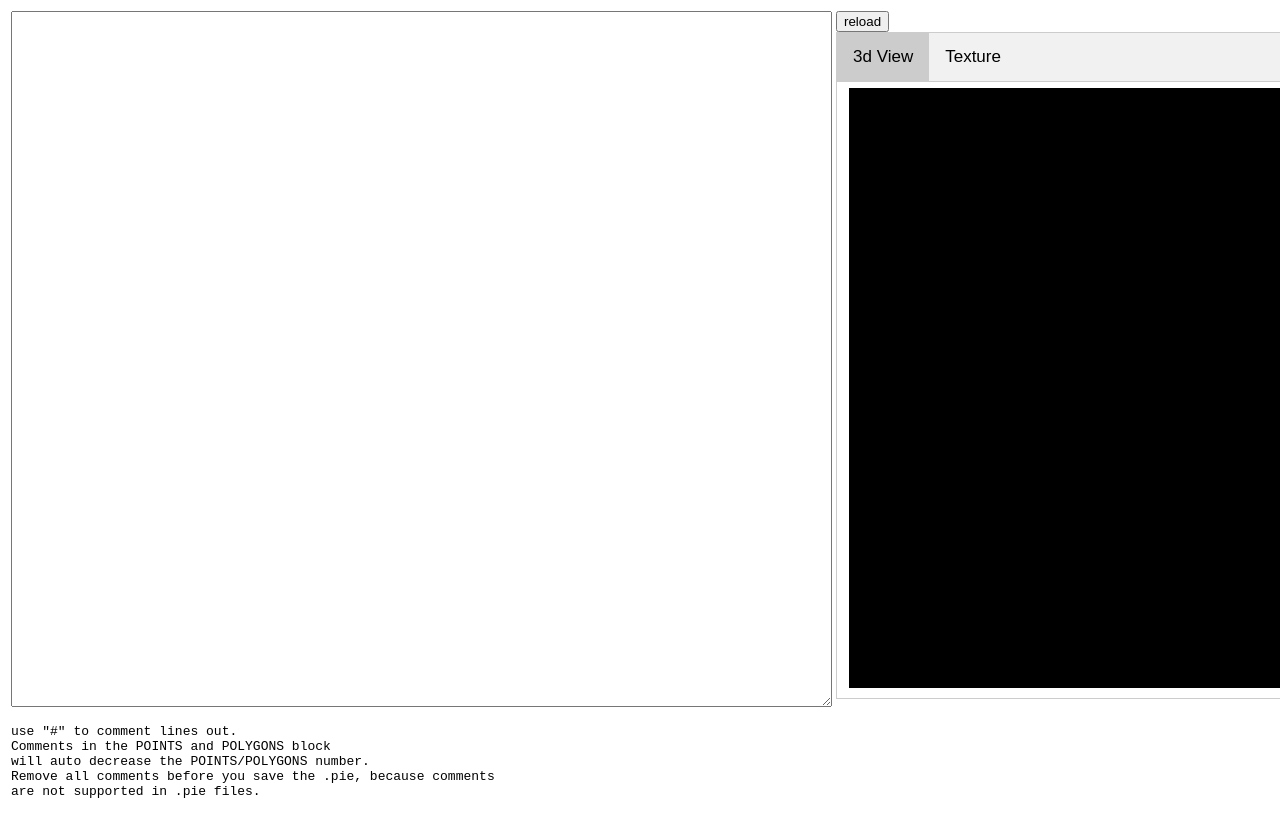
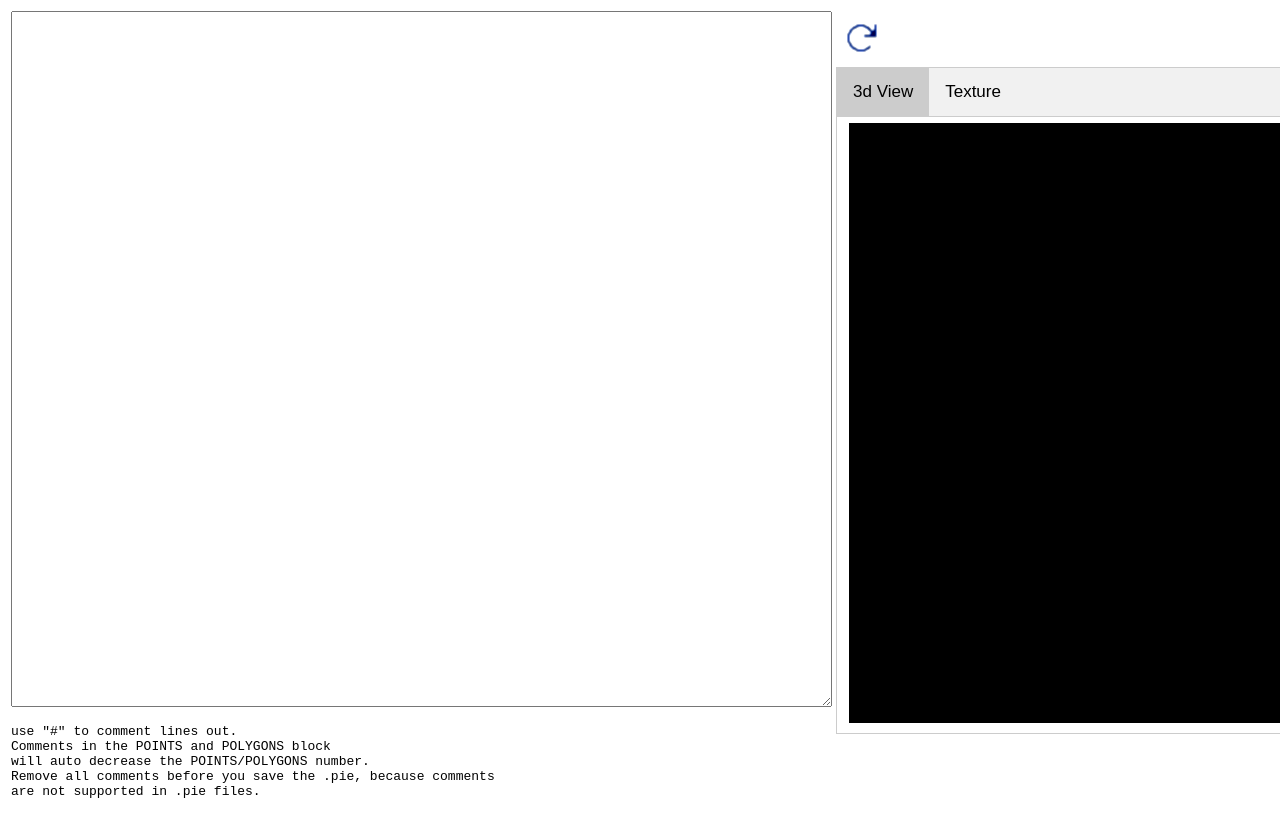
Before and after one commit to cpdef/js_pieedit, a plain HTML site: page index.html in a window 1280 px wide. Shown: the top 836 px of the page. Drawn offline with Linux system fonts and the light colour scheme; no server answers.

Commit message:
improve reload button

```diff
--- a/index.html
+++ b/index.html
@@ -57,9 +57,7 @@ are not supported in .pie files.
           </pre>
         </td>
         <td>
-          <button onclick="reload_pie();displayTexture();update();">
-            reload
-          </button>
+          <img src="reload.png" alt="reload" onclick="reload_pie();displayTexture();update();">
           </br>
 
           <div class="tab">
```
Also changed, not shown: reload.png (added).
